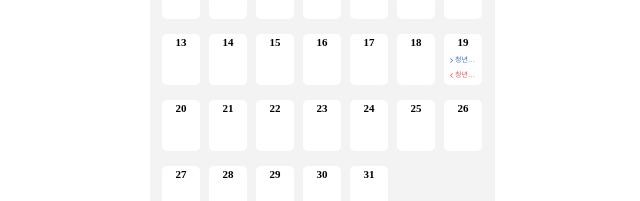
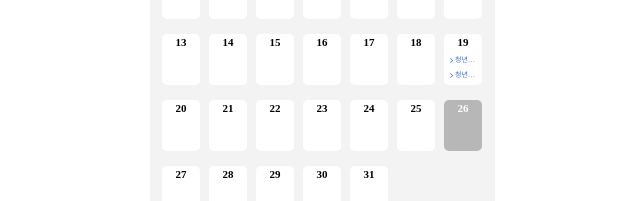
Before and after one commit to Whatdoyumin/Team-C-FE, a React (Vite) app: page /calendar in a window 1280 px wide. Shown: the part 264-465 px from the top of the page, without its empty margins (318-958 px from the left). Built offline with nearby package versions, Linux system fonts and the light colour scheme; a web font is replaced by a local one.

Commit message:
feat: 일부 스타일링 변경, 날짜 형식 변경

```diff
--- a/src/pages/calendar/Calendar.jsx
+++ b/src/pages/calendar/Calendar.jsx
@@ -19,8 +19,8 @@ const weekDays = ['일', '월', '화', '수', '목', '금', '토'];
 const Calendar = () => {
   const today = new Date();
   const [currentDate, setCurrentDate] = useState(today);
-  const [selectDate, setSelectDate] = useState(today.toDateString());
-
+  const [selectDate, setSelectDate] = useState(format(today, 'yyyy-MM-dd'));
+  console.log(selectDate);
   const handleSelectDate = (data) => {
     setSelectDate(data);
   };
@@ -38,7 +38,7 @@ const Calendar = () => {
   const generateCalendarDays = () => {
     const days = [];
     let day = startDate;
-
+    const started = true; // 수정 예정
     while (day <= endDate) {
       const week = [];
 
@@ -46,7 +46,6 @@ const Calendar = () => {
         const isCurrentMonth = day >= monthStart && day <= monthEnd;
         const editDay = format(day, 'yyyy-MM-dd');
         const isSelectedDay = editDay === selectDate;
-        console.log(editDay);
         week.push(
           <S.Day
             key={editDay}
@@ -65,14 +64,28 @@ const Calendar = () => {
                     <>
                       {/* 여기서 map 돌릴듯? 따로 컴포넌트 뺄 수도 있을 것 같아여... */}
                       <S.DayPolicy>
-                        <S.ArrowForwardIcon />
-                        <S.DayPolicyText isStart={true}>
+                        {started ? (
+                          <S.ArrowForwardIcon selected={isSelectedDay} />
+                        ) : (
+                          <S.ArrowBackIcon selected={isSelectedDay} />
+                        )}
+                        <S.DayPolicyText
+                          $started={started}
+                          selected={isSelectedDay}
+                        >
                           청년정책1글이길어져볼게얍
                         </S.DayPolicyText>
                       </S.DayPolicy>
                       <S.DayPolicy>
-                        <S.ArrowBackIcon />
-                        <S.DayPolicyText isStart={false}>
+                        {started ? (
+                          <S.ArrowForwardIcon selected={isSelectedDay} />
+                        ) : (
+                          <S.ArrowBackIcon selected={isSelectedDay} />
+                        )}
+                        <S.DayPolicyText
+                          $started={started}
+                          selected={isSelectedDay}
+                        >
                           청년정책2글이길어져볼게얍
                         </S.DayPolicyText>
                       </S.DayPolicy>
@@ -96,13 +109,13 @@ const Calendar = () => {
   const prevMonth = () => {
     const newDate = subMonths(currentDate, 1);
     setCurrentDate(newDate);
-    setSelectDate(startOfMonth(newDate).toDateString());
+    setSelectDate(format(startOfMonth(newDate), 'yyyy-MM-dd'));
   };
 
   const nextMonth = () => {
     const newDate = addMonths(currentDate, 1);
     setCurrentDate(newDate);
-    setSelectDate(startOfMonth(newDate).toDateString());
+    setSelectDate(format(startOfMonth(newDate), 'yyyy-MM-dd'));
   };
 
   return (
--- a/src/pages/calendar/Calendar.style.js
+++ b/src/pages/calendar/Calendar.style.js
@@ -78,8 +78,7 @@ const Day = styled.div`
   height: 51px;
   display: flex;
   flex-direction: column;
-  background-color: ${(props) =>
-    props.selected ? '#b7b7b7' : 'white'}; // selected 상태에 따라 배경색 변경
+  background-color: ${(props) => (props.selected ? '#b7b7b7' : 'white')};
   align-items: center;
   border: none;
   border-radius: 5px;
@@ -90,8 +89,7 @@ const DaySpan = styled.span`
   position: relative;
   font-weight: 700;
   margin-top: 2px;
-  color: ${(props) =>
-    props.selected ? 'white' : 'black'}; // selected 상태에 따라 글자색 변경
+  color: ${(props) => (props.selected ? 'white' : 'black')};
 `;
 
 const DayPolicy = styled.div`
@@ -116,17 +114,24 @@ const DayPolicyText = styled.div`
   white-space: nowrap;
   overflow: hidden;
   text-overflow: ellipsis;
-  color: ${(props) => (props.isStart ? '#426ACC' : '#F05353')};
+  color: ${(props) =>
+    props.isSelected
+      ? props.$started
+        ? '#5058EE'
+        : '#DF4747'
+      : props.$started
+        ? '#426ACC'
+        : '#F05353'};
 `;
 
 const ArrowBackIcon = styled(IoIosArrowBack)`
   width: 25px;
-  color: #f05353;
+  color: ${(props) => (props.isSelected ? '#DF4747' : '#f05353')};
 `;
 
 const ArrowForwardIcon = styled(IoIosArrowForward)`
   width: 25px;
-  color: #426acc; /* 작은따옴표 제거 */
+  color: ${(props) => (props.isSelected ? '#5058EE' : '#426acc')};
 `;
 export {
   Layout,
```
